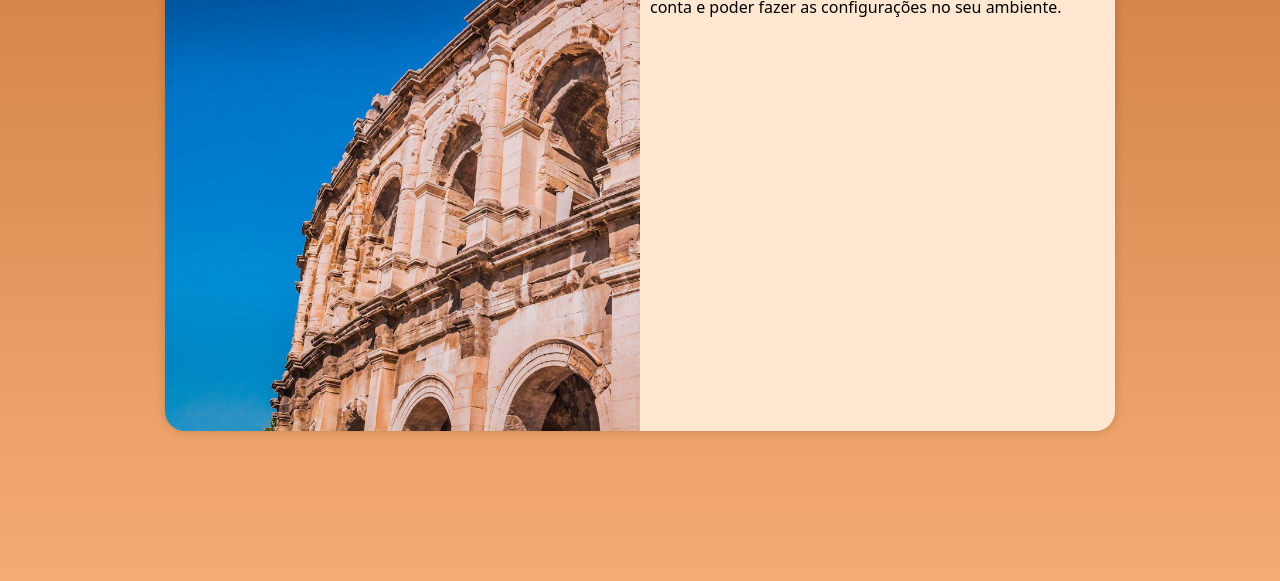
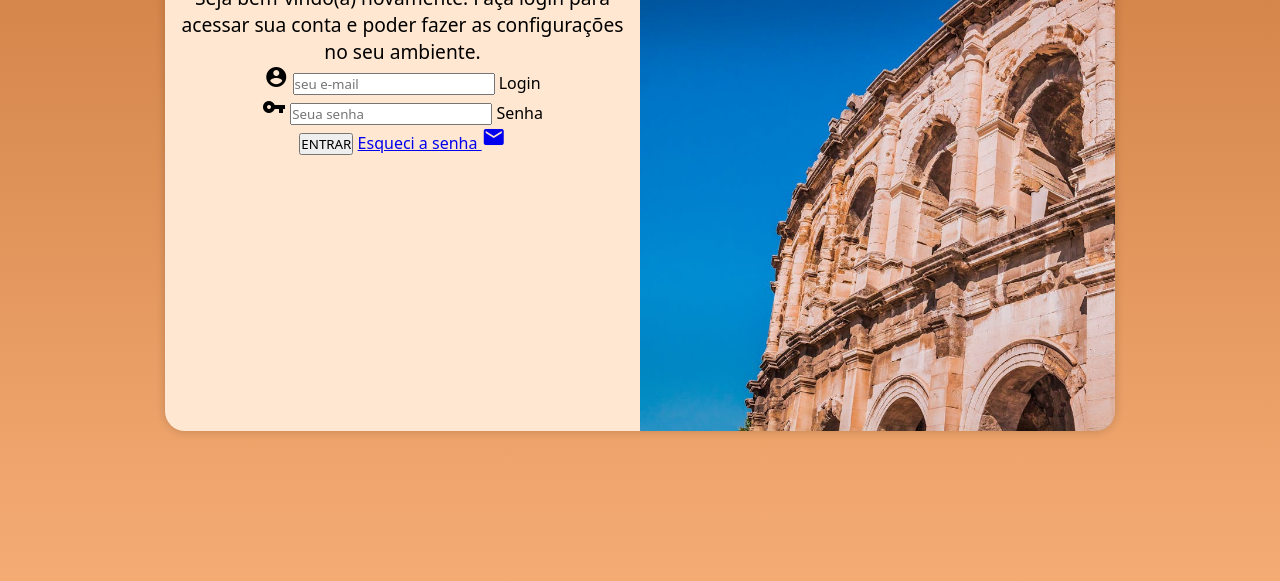
Before and after one commit to Theushenriix/projeto-login, a plain HTML site: page index.html in a window 1280 px wide. Shown: the part 219-800 px from the top of the page. Drawn offline with Linux system fonts and the light colour scheme.

Commit message:
formulario adicioanado

```diff
--- a/estilos/media-query.css
+++ b/estilos/media-query.css
@@ -36,14 +36,22 @@
     }
 
     section#login > div#imagem {
-        float: left;
+        float: right;
         width: 50%;
         height: 100%;
 
     }
 
     section#login > div#formulario {
-        float: right;
+        float: left;
         width: 50%;
     }
+
+    div#formulario > h1 {
+        font-size: 2em;
+    }
+
+    div#formulario > p {
+    font-size: 1.2em;
 }
+}
--- a/estilos/style.css
+++ b/estilos/style.css
@@ -58,3 +58,13 @@ section#login > div#formulario {
     padding: 10px;
 
 }
+
+div#formulario {
+    text-align: center ;
+    margin-bottom: 10px;
+
+}
+
+div#formulario > p {
+    font-size: 0.8em;
+}
--- a/index.html
+++ b/index.html
@@ -6,6 +6,7 @@
     <title>Login</title>
     <link rel="stylesheet" href="estilos/style.css">
     <link rel="stylesheet" href="estilos/media-query.css">
+    <link href="https://fonts.googleapis.com/icon?family=Material+Icons" rel="stylesheet">
 </head>
 <body>
     <main>
@@ -16,7 +17,20 @@
             <div id="formulario">
                 <h1>Login</h1>
                 <p>Seja bem-vindo(a) novamente. Faça login para acessar sua conta e poder fazer as configurações no seu ambiente.</p>
-                <form action="login.php" method="post">
+                <form action="login.php" method="post" autocomplete="on">
+                    <div class="campo">
+                        <span class="material-icons">account_circle</span>
+                        <input type="email" name="login" id="ilogin" placeholder="seu e-mail" autocomplete="email" required maxlength="30">
+                        <label for="ilogin">Login</label>
+                    </div>
+                    <div class="campo">
+                        <span class="material-icons">vpn_key</span>
+                        <input type="password" name="senha" id="isenha" placeholder="Seua senha" autocomplete="current-password" required minlength="8" maxlength="20">
+                        <label for="isenha">Senha</label>
+                    </div>
+
+                    <input type="submit" value="ENTRAR">
+                    <a href="esqueci.html">Esqueci a senha <span class="material-icons">email</span> </a>
 
                 </form>
             </div>
```
